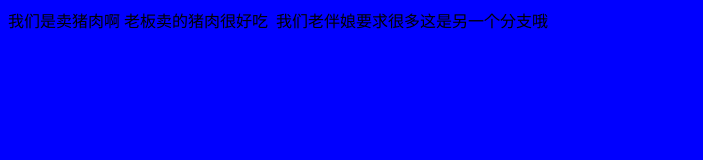
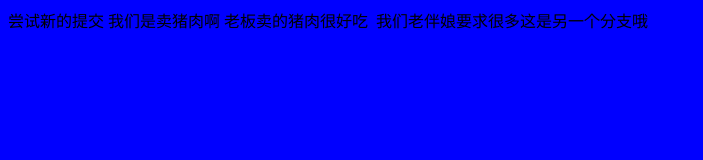
Before and after one commit to xin741616314/git-demo-01, a plain HTML site: page index.html in a window 1280 px wide. Shown: the whole page, without its empty margins (0-703 px from the left). Drawn offline with Linux system fonts and the light colour scheme.

Commit message:
尝试新的提交

```diff
--- a/index.html
+++ b/index.html
@@ -10,6 +10,7 @@
 </head>
 
 <body>
+    尝试新的提交
     我们是卖猪肉啊
 
     老板卖的猪肉很好吃
```
